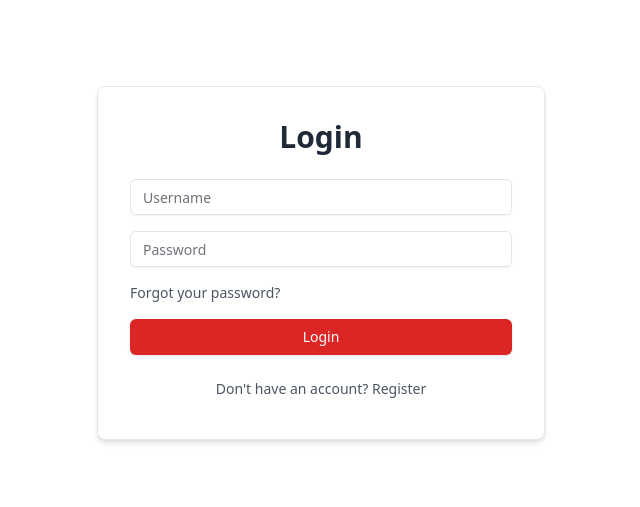
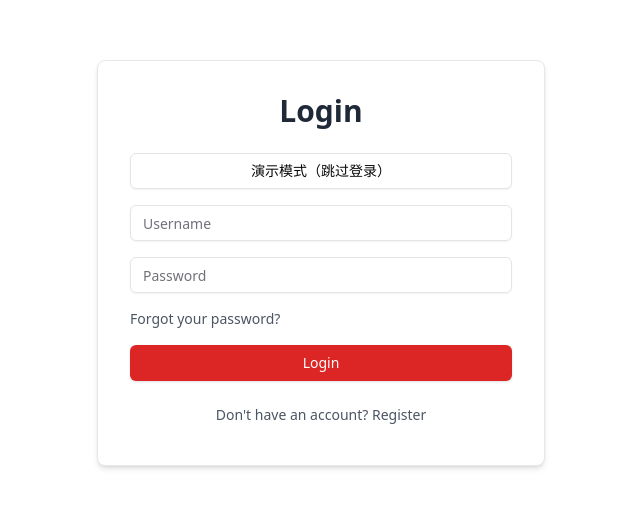
Before and after one commit to Xinghao-Li/Crank, a Next.js app in the folder frontend/: page /login in a window 1280 px wide. Shown: the part 137-644 px from the top of the page, without its empty margins (319-959 px from the left). Built offline with nearby package versions, Linux system fonts and the light colour scheme.

Commit message:
Move demo mode button outside of registration form

```diff
--- a/frontend/pages/login.tsx
+++ b/frontend/pages/login.tsx
@@ -1,6 +1,6 @@
-import { useState, useEffect } from 'react';
-import { useRouter } from 'next/router';
-import Link from 'next/link';
+import { useState, useEffect } from "react";
+import { useRouter } from "next/router";
+import Link from "next/link";
 import { Input } from "@/components/ui/input";
 import { Button } from "@/components/ui/button";
 import { Alert, AlertDescription } from "@/components/ui/alert";
@@ -55,6 +55,13 @@ function LoginPage() {
     };
     checkToken();
   }, []);
+
+  // Handle demo mode
+  const handleDemoMode = () => {
+    console.log("演示模式按钮被点击"); // Debug log
+    localStorage.setItem('demoMode', 'true');
+    router.push('/dashboard');
+  };
 
   // email format verification
   const validateEmail = (email) => {
@@ -196,6 +203,16 @@ function LoginPage() {
             {isRegister ? 'Register' : 'Login'}
           </h2>
 
+          {/* Demo Mode Button - Moved outside the form */}
+          <Button
+            type="button"
+            onClick={handleDemoMode}
+            variant="outline"
+            className="w-full mb-4"
+          >
+            演示模式（跳过登录）
+          </Button>
+
           <form onSubmit={isRegister ? handleRegister : handleLogin} className="space-y-4">
             {isRegister ? (
               <>
@@ -240,22 +257,6 @@ function LoginPage() {
                 )}
 
                 {error && <ErrorAlert message={error} />}
-
-                {/*在你的登录组件中添加*/}
-                <div className="mt-4">
-                  <Button
-                    type="button"
-                    onClick={() => {
-                      console.log("演示模式按钮被点击"); // 添加调试日志
-                      localStorage.setItem('demoMode', 'true');
-                      router.push('/dashboard');
-                    }}
-                    variant="outline"
-                    className="w-full"
-                  >
-                    演示模式（跳过登录）
-                  </Button>
-                </div>
 
                 <div className="flex gap-4">
                   {registerStep === 1 ? (
@@ -304,7 +305,7 @@ function LoginPage() {
                 </div>
               </>
             ) : (
-              // log in table
+              // login form
               <>
                 <Input
                   type="text"
@@ -373,4 +374,5 @@ function LoginPage() {
     </div>
   );
 }
+
 export default withAuth(LoginPage);
```
Also changed, not shown: 1 other file (tests, documents, lock files or other folders).
